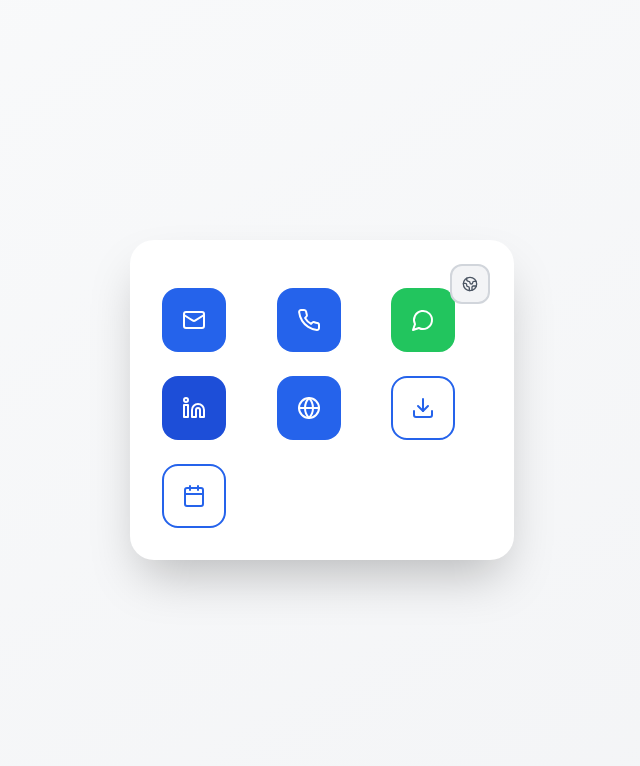
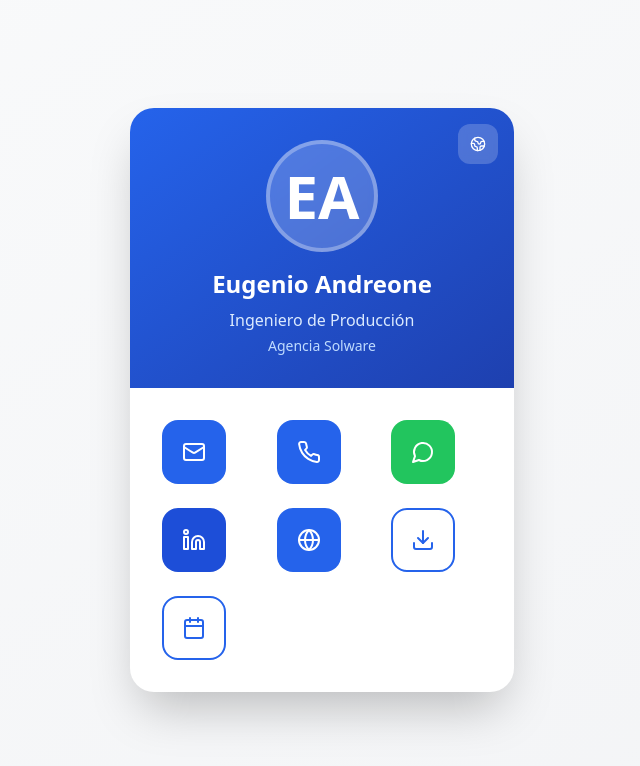
Before and after one commit to Solware-Agency/ID_card_eu, a React (Vite) app: page /id/eugenio-andreone in a window 1280 px wide. Shown: the top 766 px of the page, without its empty margins (318-958 px from the left). Built offline with nearby package versions, Linux system fonts and the light colour scheme.

Commit message:
Restore profile initials and information

```diff
--- a/src/components/ContactCard.tsx
+++ b/src/components/ContactCard.tsx
@@ -34,6 +34,15 @@ const ContactCard: React.FC = () => {
 
   const formatPhoneForCall = (phone: string) => phone.replace(/\s+/g, '');
 
+  const getInitials = (name: string) => {
+    return name
+      .split(' ')
+      .map(word => word.charAt(0))
+      .join('')
+      .toUpperCase()
+      .slice(0, 2);
+  };
+
   const IconButton: React.FC<{
     icon: React.ReactNode;
     onClick?: () => void;
@@ -51,7 +60,7 @@ const ContactCard: React.FC = () => {
       secondary: "bg-white border-2 border-blue-600 text-blue-600 hover:bg-blue-50",
       success: "bg-green-500 hover:bg-green-600 text-white",
       social: "bg-blue-700 hover:bg-blue-800 text-white",
-      language: "bg-gray-100 hover:bg-gray-200 text-gray-600 border-2 border-gray-300 !w-10 !h-10 !rounded-xl"
+      language: "bg-white bg-opacity-20 backdrop-blur-sm text-white hover:bg-opacity-30 border-0 !w-10 !h-10 !rounded-xl"
     };
 
     const combinedClasses = `${baseClasses} ${variantClasses[variant]} ${className}`;
@@ -82,9 +91,11 @@ const ContactCard: React.FC = () => {
     <div className="min-h-screen bg-gradient-to-br from-gray-50 to-gray-100 flex items-center justify-center p-4">
       <div className="max-w-sm w-full">
         {/* Main card */}
-        <div className="bg-white rounded-3xl shadow-2xl p-8 relative">
-          {/* Language toggle - top right corner */}
-          <div className="absolute top-6 right-6">
+        <div className="bg-white rounded-3xl shadow-2xl overflow-hidden relative">
+          {/* Header with gradient background */}
+          <div className="bg-gradient-to-br from-blue-600 to-blue-800 p-8 text-center relative">
+            {/* Language toggle - top right */}
+            <div className="absolute top-4 right-4">
               <IconButton
                 icon={<Globe2 size={16} />}
                 onClick={() => setLanguage(language === 'es' ? 'en' : 'es')}
@@ -92,8 +103,28 @@ const ContactCard: React.FC = () => {
               />
             </div>
 
-          {/* Contact actions grid */}
-          <div className="grid grid-cols-3 gap-6 mt-4">
+            {/* Profile initials circle */}
+            <div className="w-28 h-28 bg-white bg-opacity-20 backdrop-blur-sm rounded-full flex items-center justify-center mx-auto mb-4 border-4 border-white border-opacity-30">
+              <span className="text-6xl font-bold text-white">
+                {getInitials(employee.name)}
+              </span>
+            </div>
+
+            {/* Name and title */}
+            <h1 className="text-2xl font-bold text-white mb-2">
+              {employee.name}
+            </h1>
+            <p className="text-blue-100 mb-1">
+              {employee.title[language]}
+            </p>
+            <p className="text-blue-200 text-sm">
+              {employee.company[language]}
+            </p>
+          </div>
+
+          {/* Contact actions */}
+          <div className="p-8">
+            <div className="grid grid-cols-3 gap-6">
               {/* Email */}
               <IconButton
                 icon={<Mail size={24} />}
@@ -168,6 +199,7 @@ const ContactCard: React.FC = () => {
           </div>
         </div>
       </div>
+    </div>
   );
 };
 
```
Lines whose indentation alone changed are shown as unchanged.
